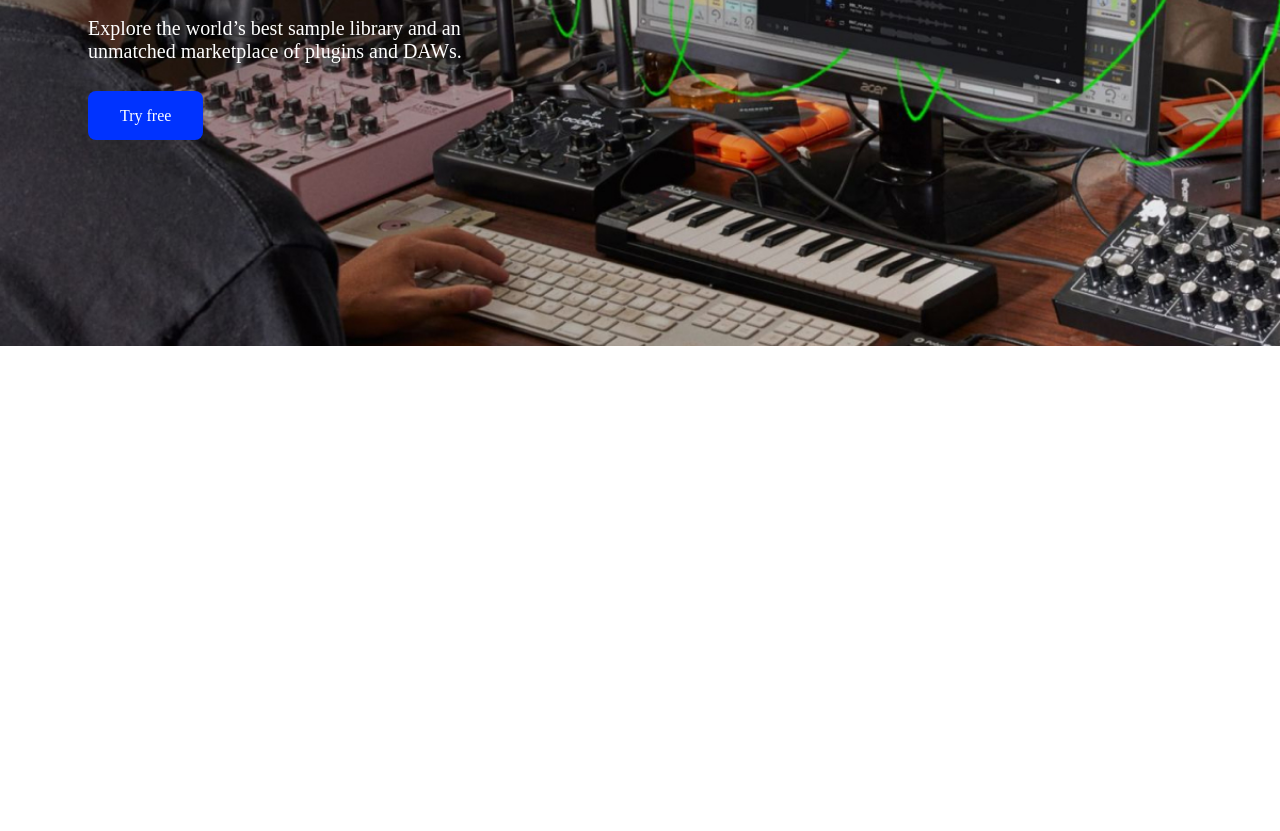
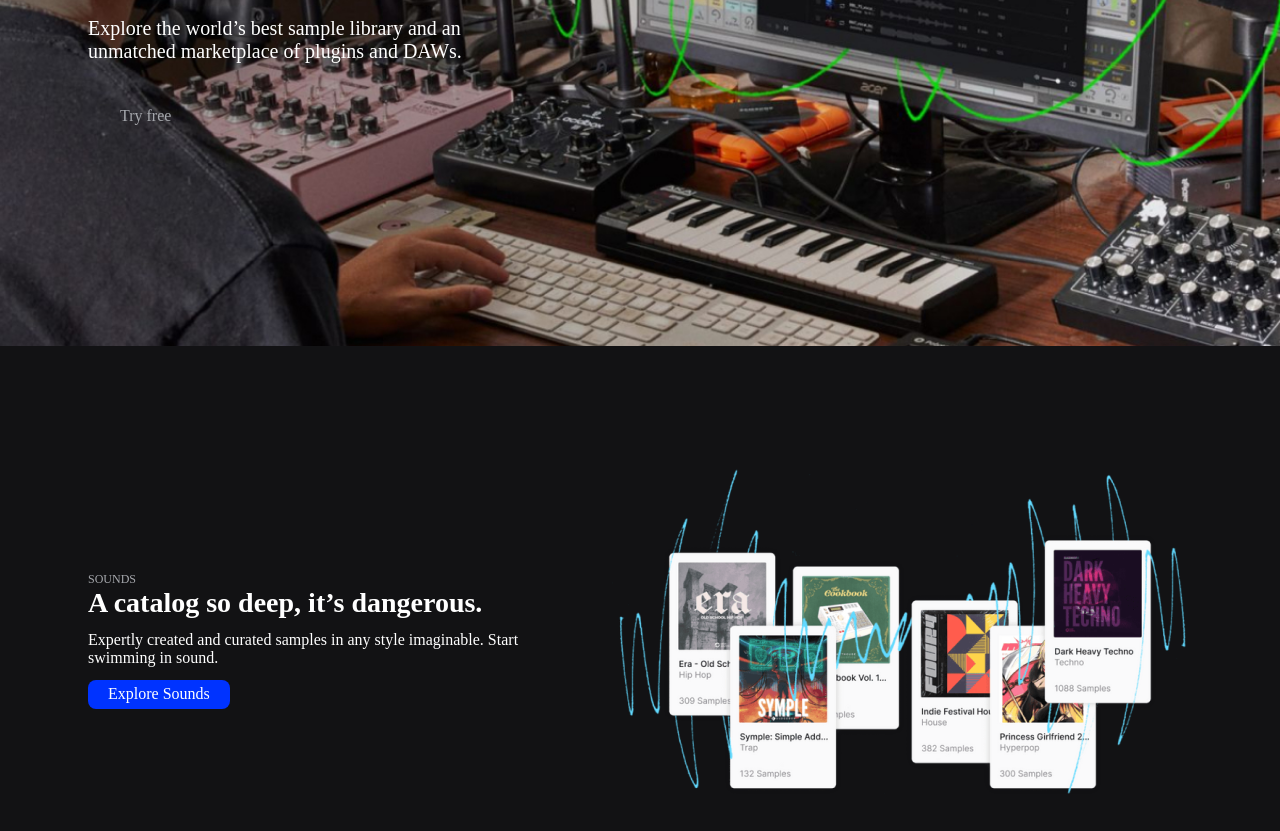
Before and after one commit to vitalynam/producer, a plain HTML site: page index.html in a window 1280 px wide. Shown: the part 469-1300 px from the top of the page. Before the commit the page ends 815 px from the top, so only its background shows below. Drawn offline with Linux system fonts and the light colour scheme.

Commit message:
секция catalog

```diff
--- a/index.html
+++ b/index.html
@@ -40,7 +40,7 @@
             </ul>
             <div class="header__login">
                 <a href="#">Login</a>
-                <a href="#" class="header__login_sign">Sign up</a>
+                <a href="#" class="header__login_sign btn">Sign up</a>
             </div>
         </nav>
        </div>
@@ -57,6 +57,19 @@
                 <a href="#" class="step__button">Try free</a>
             </div>
         </section>
+        <section class="catalog" id="catalog">
+            <div class="container">
+                <div class="catalog__info">
+                    <span>Sounds</span>
+                    <h2 class="catalog__info_title">A catalog so deep, it’s dangerous.</h2>
+                    <p class="catalog__info_info">Expertly created and curated samples in any style imaginable. Start swimming in sound.</p>
+                    <a href="#" class="btn catalog__button">Explore Sounds</a>
+                </div>
+                <div class="catalog__image">
+                    <img src="image/catalog.png" alt="catalog">
+                </div>
+            </div>
+        </section>
     </main>
 </body>
 </html>
--- a/style.css
+++ b/style.css
@@ -10,6 +10,11 @@ a{
 }
 ul, ol{
     list-style: none;
+}
+.btn{
+    background-color: #0033FF;
+    border-radius: 8px;
+    color: #ffffff;
 }
 .container{
     max-width: 1200px;
@@ -54,6 +59,9 @@ ul, ol{
     padding: 8px 21px;
 }
 /* STEP---------------------------------------------------------------- */
+.main{
+    background-color: #121214;
+}
 .step{
     background-image: url(image/background.jpg);
     background-size: cover;
@@ -79,7 +87,31 @@ ul, ol{
 }
 .step__button{
     padding: 16px 32px;
-    background-color: #0033FF;
-    border-radius: 8px;
+}
+/* CATALOG------------------------------- */
+.catalog{
+    padding-top: 95px;
+}
+.catalog .container{
+    display: flex;
+    align-items: center;
+    gap: 80px;
+}
+.catalog__info span{
+    font-size: 12px;
+    color: #A6A8AD;
+    text-transform: uppercase;
+    margin-bottom: 5px;
+}
+.catalog__info_title{
+    font-size: 28px;
     color: #ffffff;
+    margin-bottom: 12px;
 }
+.catalog__info_info{
+    color: #ffffff;
+    margin-bottom: 18px;
+}
+.catalog__button{
+    padding: 5px 20px 7px 20px;
+}
```
